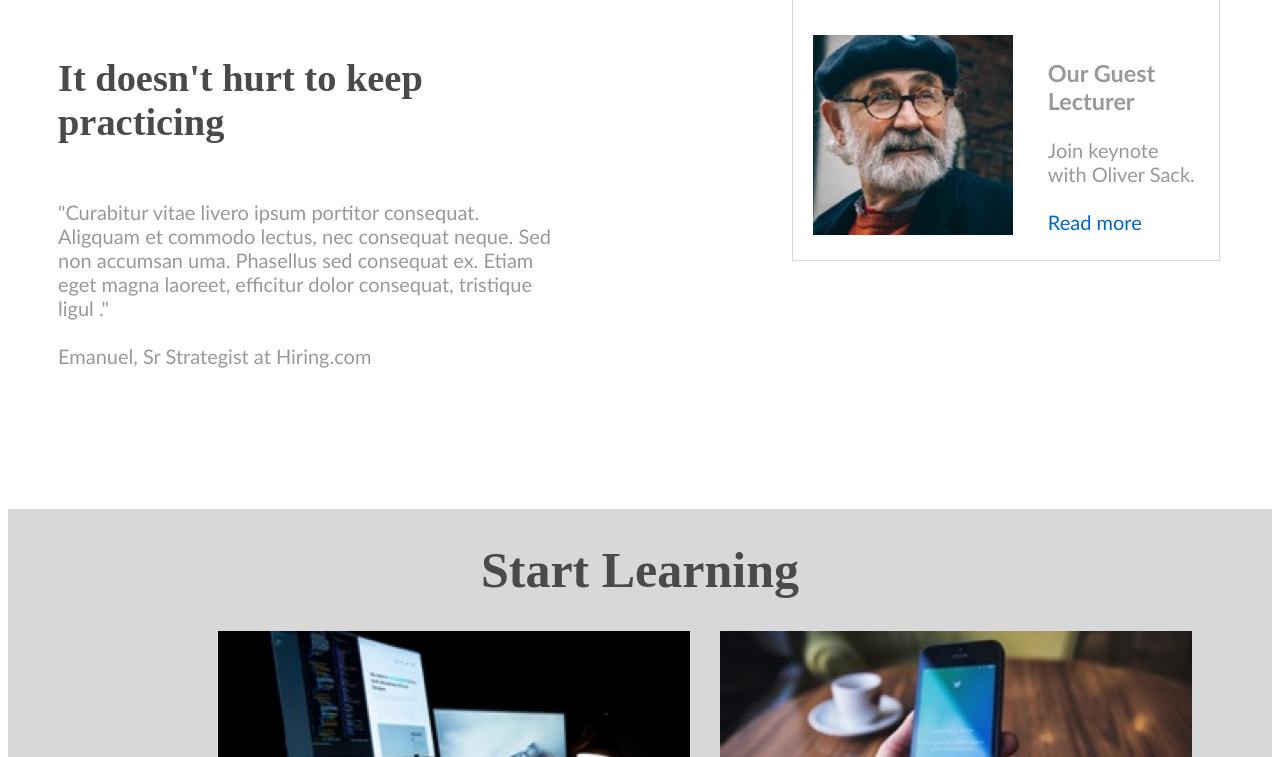
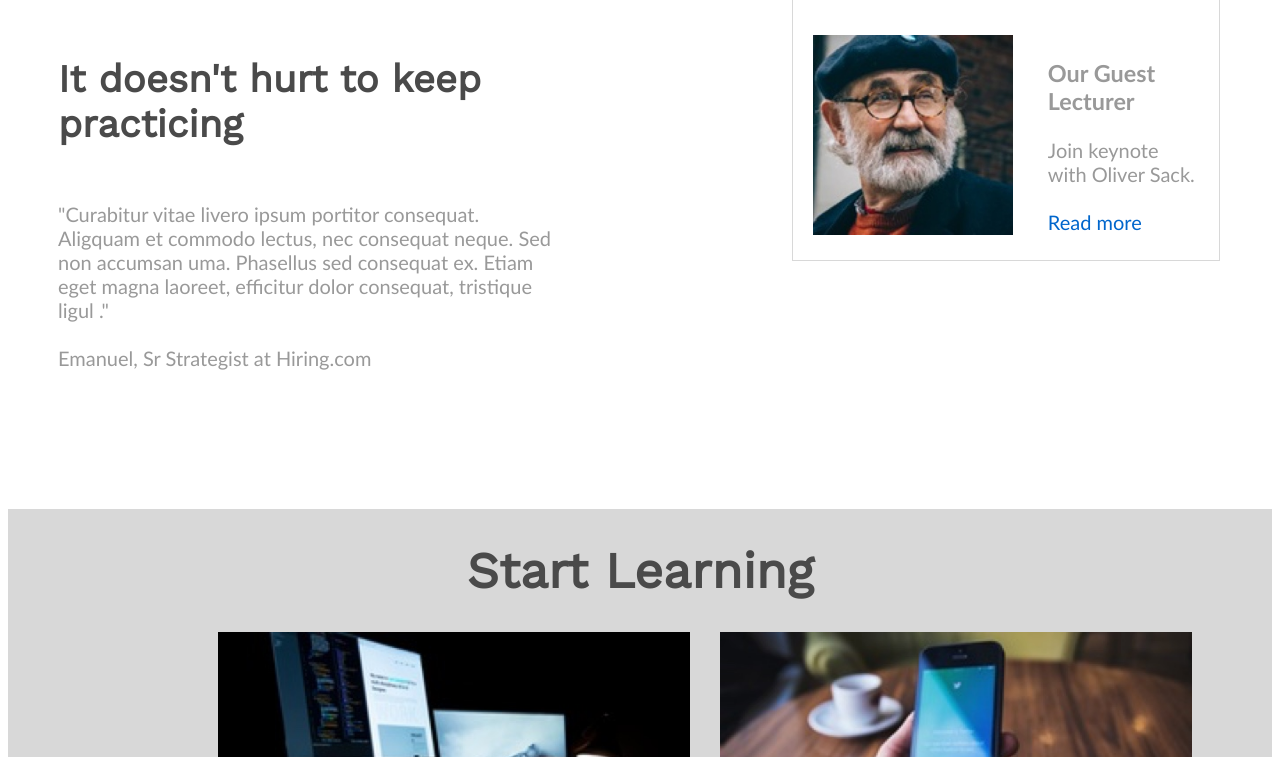
Before and after one commit to ProWebAvenue/ProWebAvenue.github.io, a plain HTML site: page index.html in a window 1280 px wide. Shown: the part 1803-2560 px from the top of the page. Drawn offline with nearby package versions, Linux system fonts and the light colour scheme.

Commit message:
Update index.html

```diff
--- a/index.html
+++ b/index.html
@@ -24,6 +24,7 @@
 <meta name="msapplication-TileColor" content="#ffffff">
 <meta name="msapplication-TileImage" content="/ms-icon-144x144.png">
 <meta name="theme-color" content="#ffffff">
+<link href='https://fonts.googleapis.com/css?family=Work Sans' rel='stylesheet'>
 </head>
 
 <body>
```
